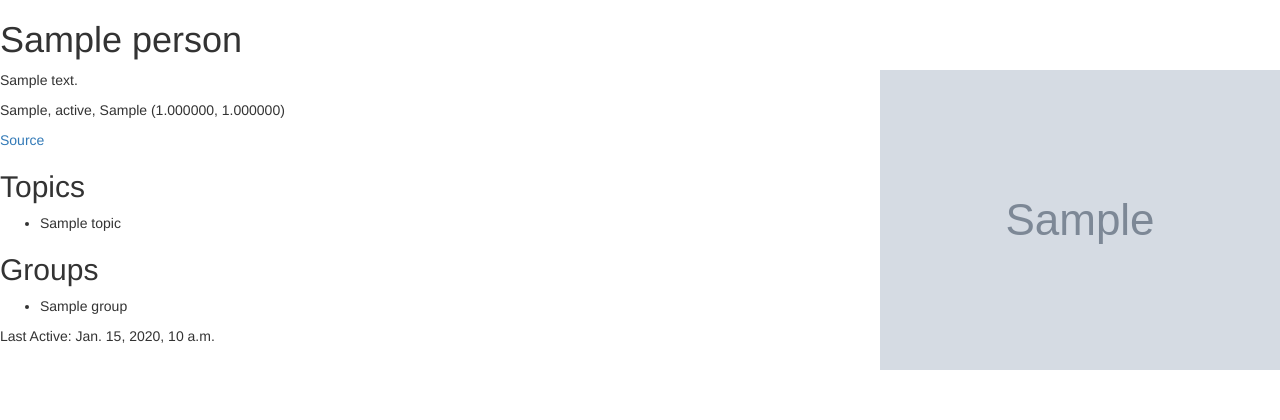
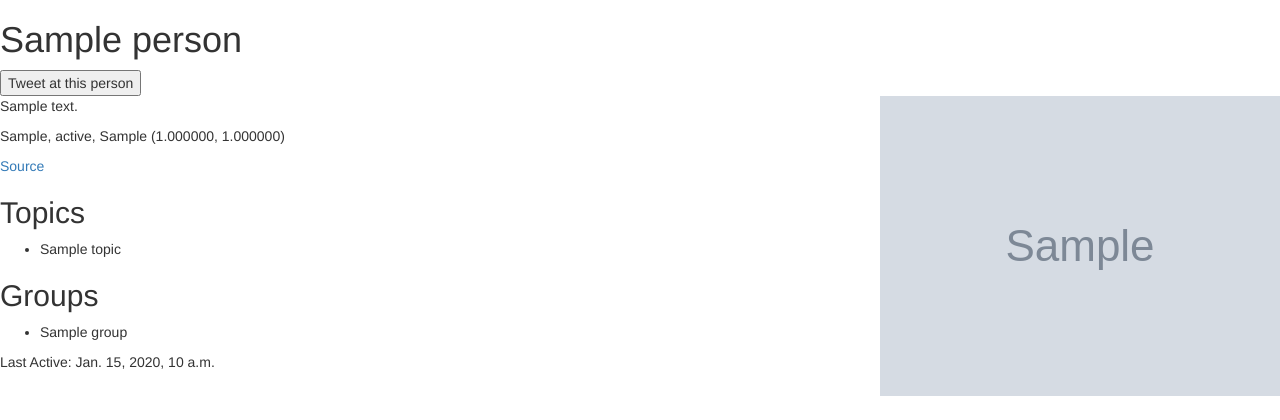
Before and after one commit to MaraJade/seniorproject, a Django app: page /events/people/1/ in a window 1280 px wide. Shown: the part 52-472 px from the top of the page. Run offline with Django 3.2, Linux system fonts and the light colour scheme; tables that the repository leaves empty hold one stand-in row (values such as "Sample post"); grey boxes marked "Sample" are stand-in pictures; some libraries are stand-ins or nearby versions.

Commit message:
Added "Tweet at this person" button to people pages
Redirects to Twitter right now

```diff
--- a/tools/events_list/templates/people/view.html
+++ b/tools/events_list/templates/people/view.html
@@ -8,6 +8,10 @@
   {% include "include/navbar.html" %}
 
   <h1>{{ person.name }}</h1>
+  <form action="http://twitter.com">
+    <input type="submit" value="Tweet at this person">
+  </form>
+
   <p><span class="right"><img src="{{ person.photo }}"></img></span> {{ person.bio }}</p>
 
   <p>{{ person.city }}, {{ person.state }}, {{ person.country }} ({{ person.latitude }}, {{ person.longitude }})</p>
```
